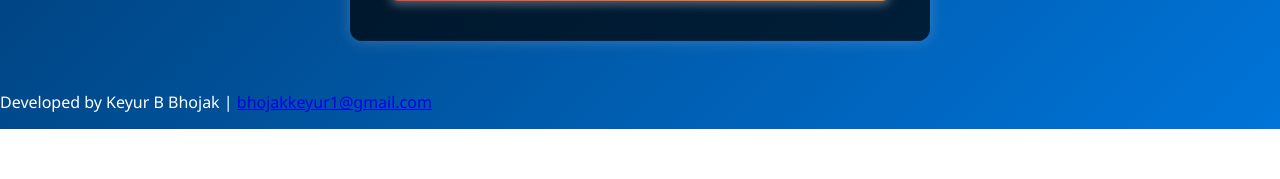
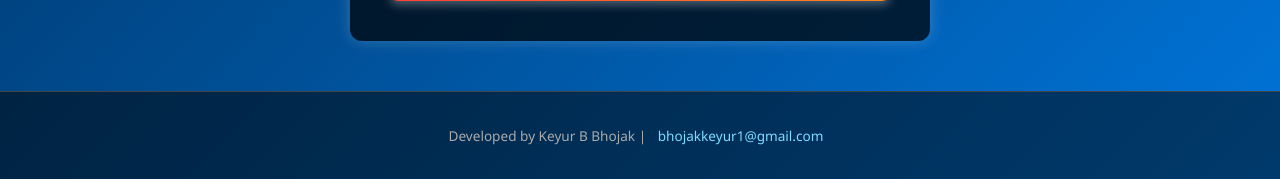
Before and after one commit to keyurbhojak1992/fire-rain-predictor, a Flask app: page / in a window 1280 px wide. Shown: the part 1121-1300 px from the top of the page. Before the commit the page ends 1250 px from the top, so only its background shows below. Run offline with Flask 2, Linux system fonts and the light colour scheme; parts of the project's set-up code (start-up, migrations or seed data) failed here and were passed over.

Commit message:
Update styles.css

```diff
--- a/static/styles.css
+++ b/static/styles.css
@@ -106,3 +106,25 @@ button:hover {
         box-shadow: 0 0 20px #2ECC40, 0 0 30px #2ECC40;
     }
 }
+
+/* Footer Styles */
+.site-footer {
+    text-align: center;
+    padding: 20px 10px;
+    background-color: rgba(0, 0, 0, 0.5);
+    color: #aaa;
+    font-size: 0.85em;
+    margin-top: 40px;
+    border-top: 1px solid #444;
+}
+
+.site-footer a {
+    color: #7FDBFF;
+    text-decoration: none;
+    margin: 0 8px;
+    transition: color 0.3s;
+}
+
+.site-footer a:hover {
+    color: #01FF70;
+}
```
